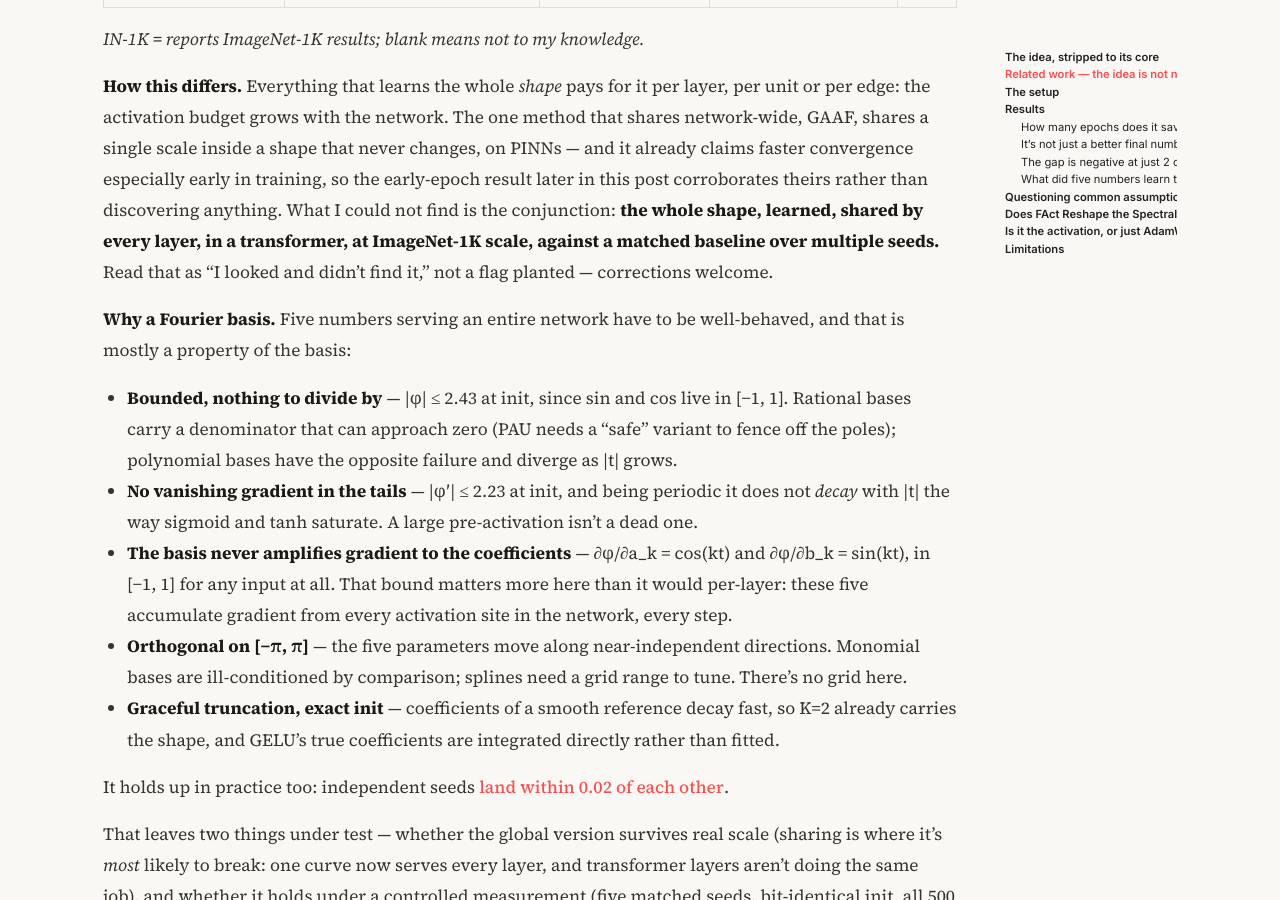
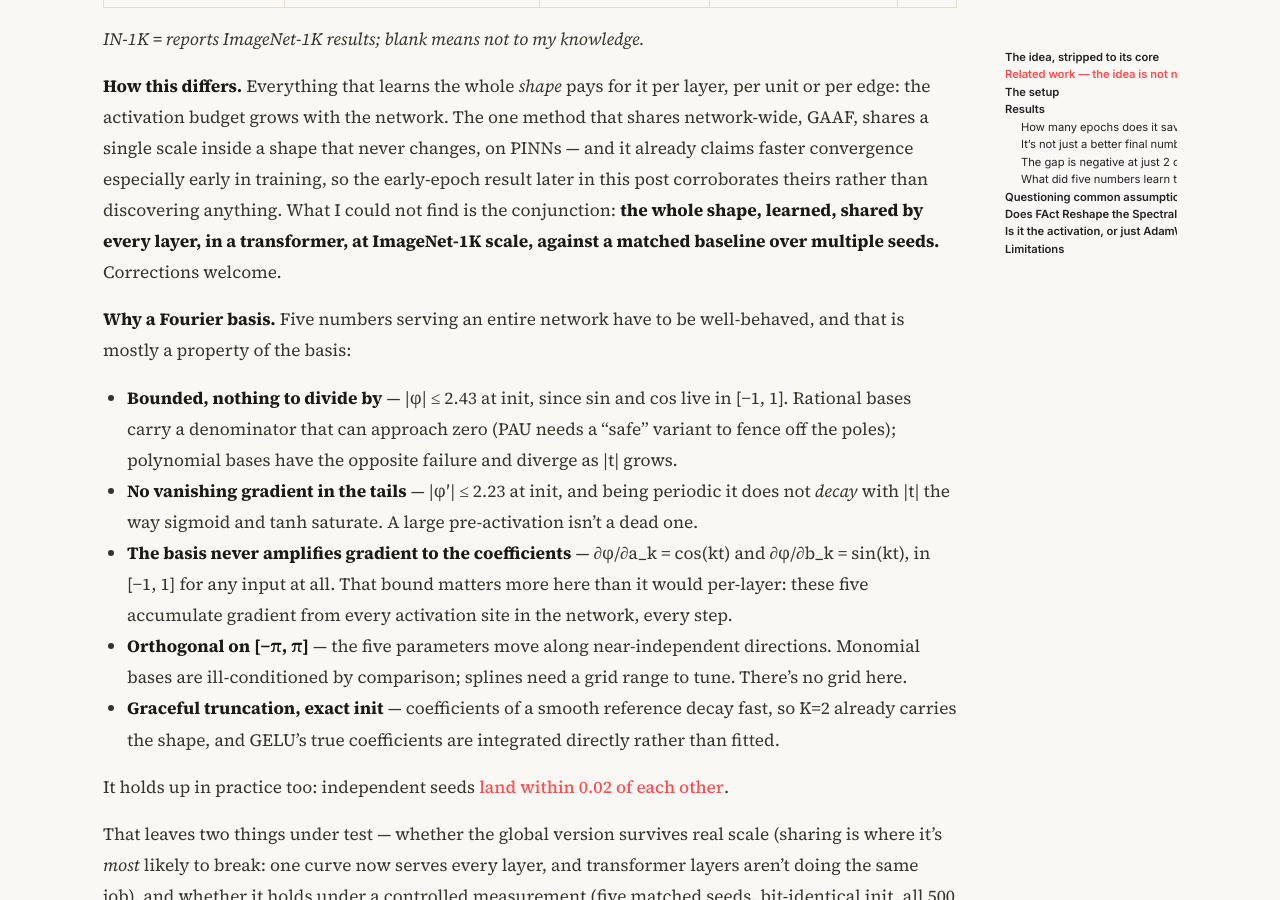
Before and after one commit to Arunprakash-A/Arunprakash-a.github.io, a Jekyll site: the page built from _posts/2026-08-11-learnable-activations-might-have-better-loss-landscape.md, in a window 1280 px wide and 900 px high, scrolled down 3090 px. Built offline with Jekyll 4.4.1, drawn with Linux system fonts in a browser that asks for light colours; nearby versions of some CDN libraries.

Commit message:
Drop the hedging aside on the literature claim
Co-Authored-By: Claude Sonnet 5 <noreply@anthropic.com>

```diff
--- a/_posts/2026-08-11-learnable-activations-might-have-better-loss-landscape.md
+++ b/_posts/2026-08-11-learnable-activations-might-have-better-loss-landscape.md
@@ -96,8 +96,7 @@ already claims faster convergence especially early in training, so the
 early-epoch result later in this post corroborates theirs rather than
 discovering anything. What I could not find is the conjunction: **the whole
 shape, learned, shared by every layer, in a transformer, at ImageNet-1K
-scale, against a matched baseline over multiple seeds.** Read that as "I
-looked and didn't find it," not a flag planted — corrections welcome.
+scale, against a matched baseline over multiple seeds.** Corrections welcome.
 
 **Why a Fourier basis.** Five numbers serving an entire network have to be
 well-behaved, and that is mostly a property of the basis:
```
